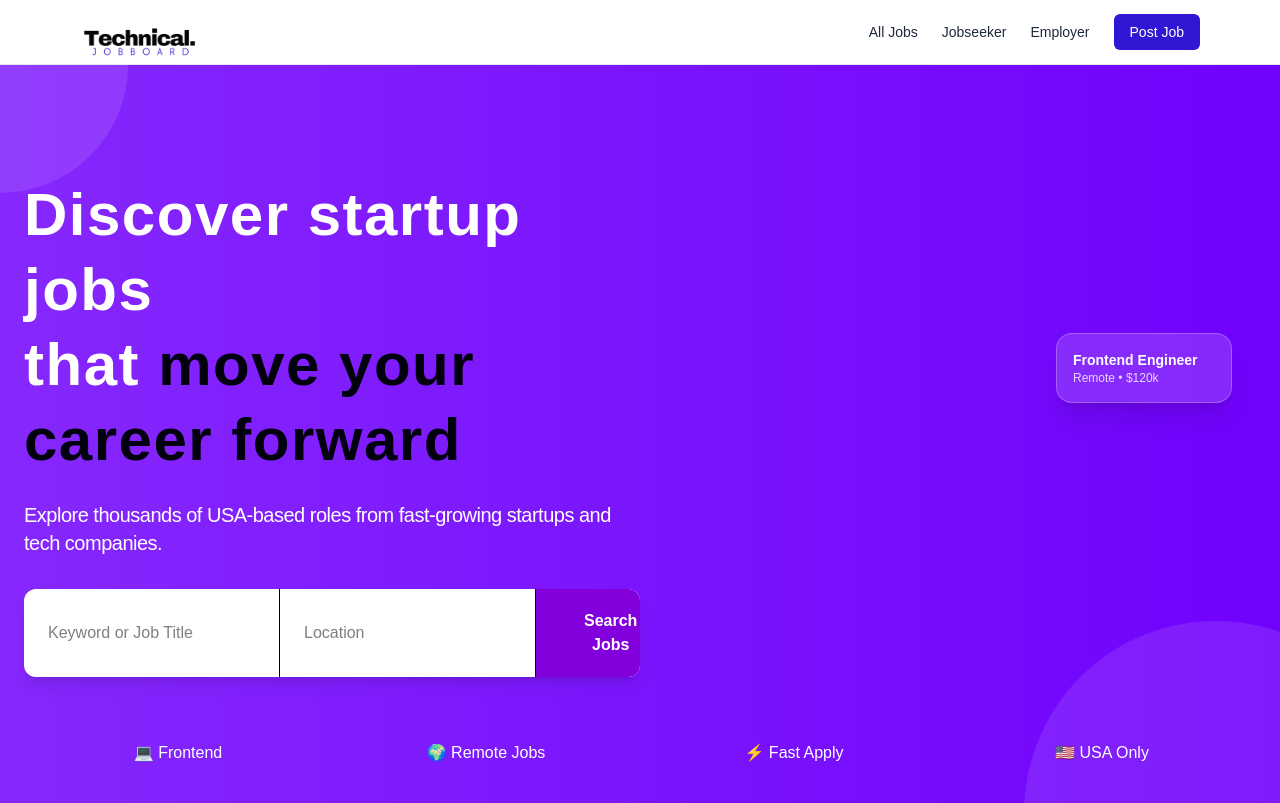
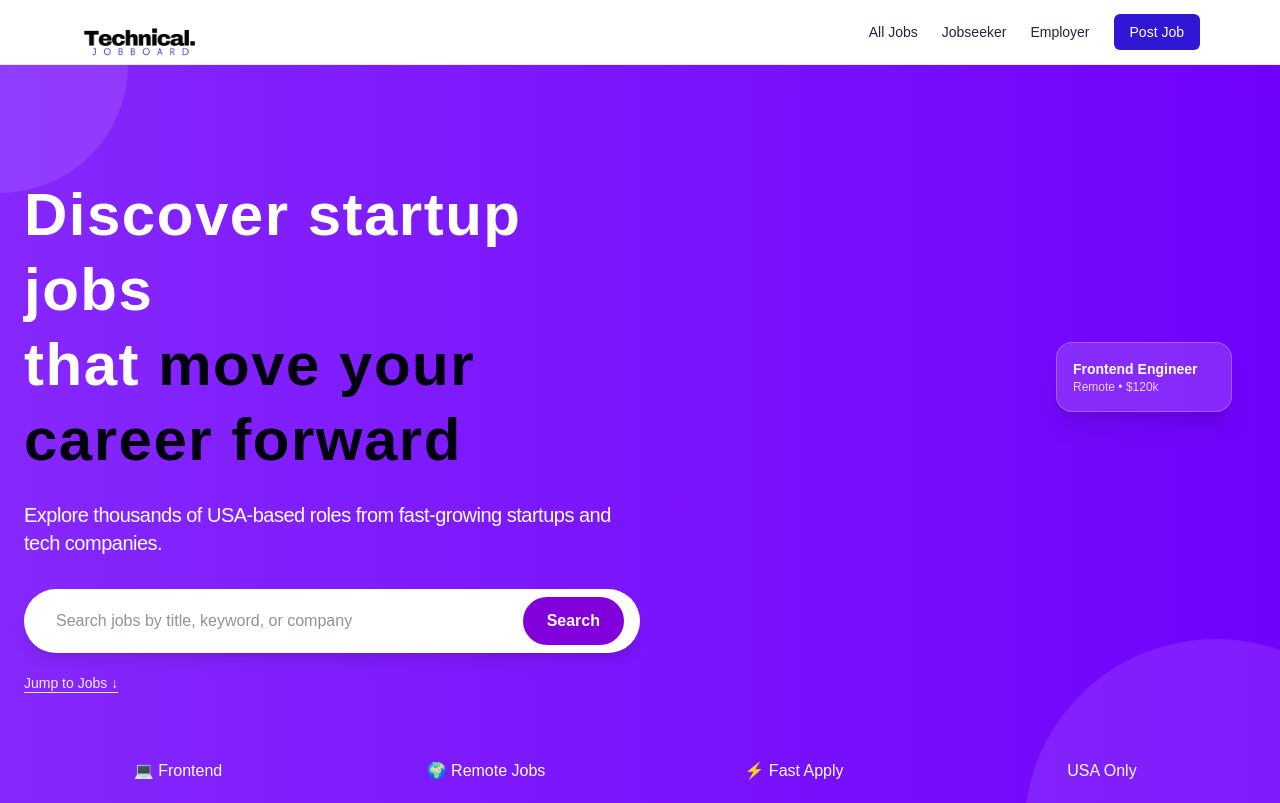
Before and after one commit to adebisidolapo/technicaljobboard, a Next.js app in the folder jobboard/: page / in a window 1280 px wide. Shown: the top 803 px of the page. Built offline with nearby package versions, Linux system fonts and the light colour scheme.

Commit message:
update hero section

```diff
--- a/jobboard/app/page.tsx
+++ b/jobboard/app/page.tsx
@@ -38,23 +38,31 @@ export default function Home() {
         </p>
 
 {/* HERO SEARCH BAR */}
-        <div className="w-full max-w-6xl mt-8">
-          <div className="flex flex-col md:flex-row bg-white rounded-xl shadow-lg overflow-hidden">
+<div className="w-full max-w-4xl mt-8">
+  <div className="flex items-center bg-white rounded-full shadow-lg px-4 py-2">
+
     <input
       type="text"
-              placeholder="Keyword or Job Title"
-              className="flex-1 px-6 py-5 border-b md:border-b-0 md:border-r focus:outline-none text-black"
+      placeholder="Search jobs by title, keyword, or company"
+      className="flex-1 px-4 py-3 text-gray-800 bg-transparent focus:outline-none"
     />
-            <input
-              type="text"
-              placeholder="Location"
-              className="flex-1 px-6 py-5 border-b md:border-b-0 md:border-r focus:outline-none text-black"
-            />
-            <button className="px-12 py-5 bg-purple-700 text-white font-semibold hover:bg-purple-800 transition">
-              Search Jobs
+
+    <button className="ml-2 px-6 py-3 rounded-full bg-purple-700 text-white font-semibold hover:bg-purple-800 transition">
+      Search
     </button>
+
   </div>
 </div>
+
+{/* JUMP TO JOBS */}
+<button
+  onClick={() =>
+    document.getElementById("jobs")?.scrollIntoView({ behavior: "smooth" })
+  }
+  className="mt-5 text-sm font-medium text-white/90 hover:text-white underline underline-offset-4 transition"
+>
+  Jump to Jobs ↓
+</button>
       </div>
 
       {/* Right Illustration */}
@@ -95,7 +103,7 @@ export default function Home() {
     </div>
 
     <div className="flex justify-center items-center gap-2">
-      <span>🇺🇸 USA Only</span>
+      <span>USA Only</span>
     </div>
 
   </div>
```
Lines whose indentation alone changed are shown as unchanged.
